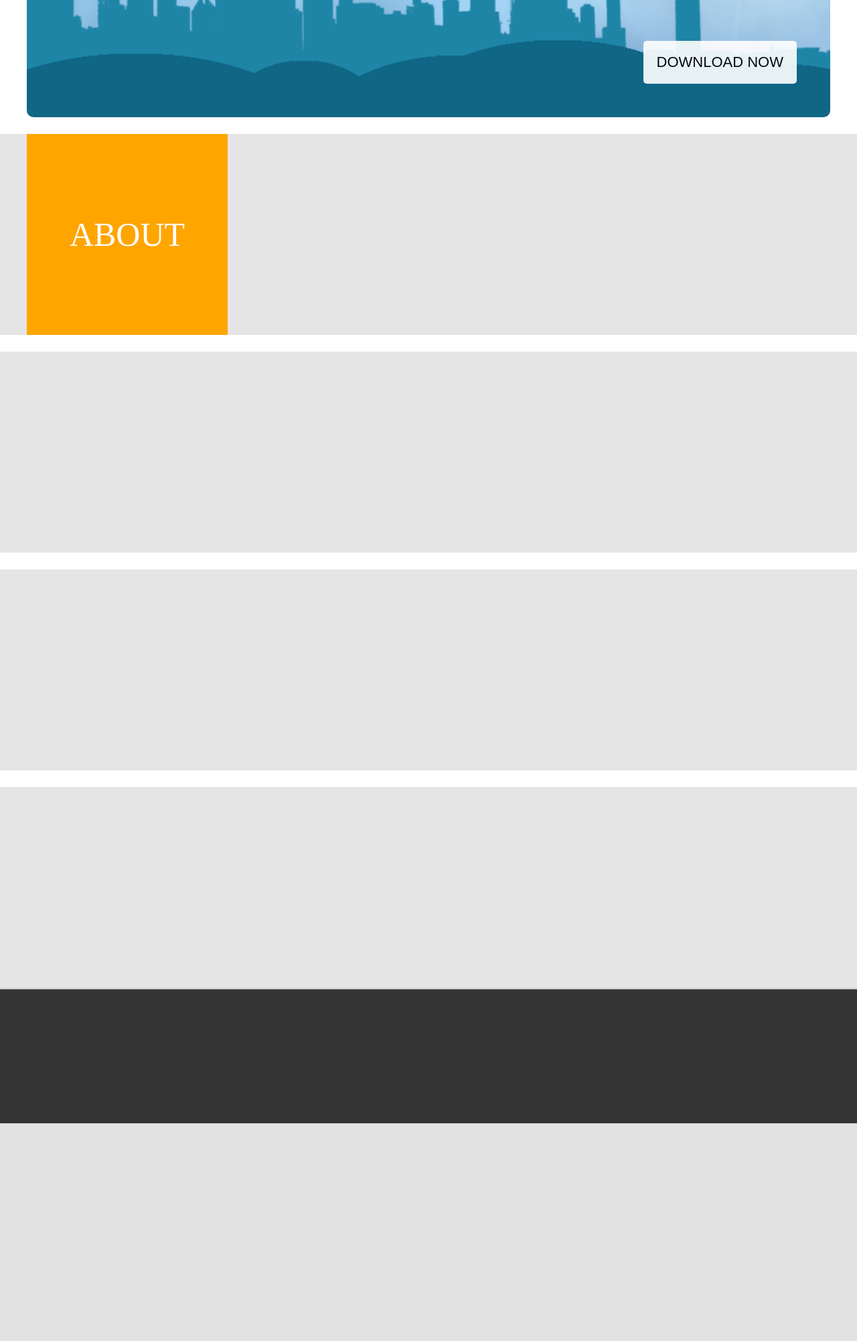
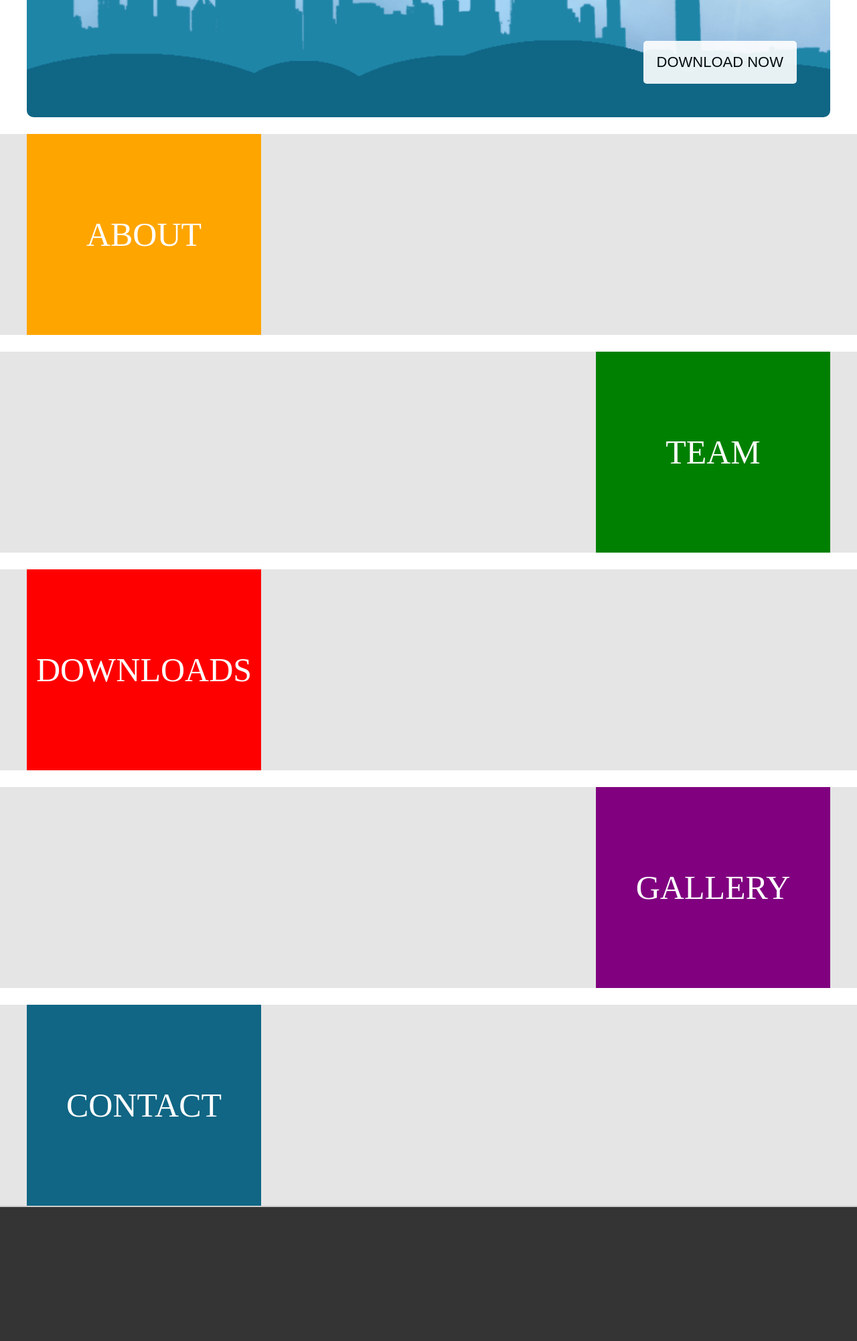
Before and after one commit to brocahontaz/hakksite, a PHP site: page / in a window 1280 px wide. Shown: the part 345-2347 px from the top of the page at 67% size. Before the commit the page ends 2022 px from the top, so only its background shows below. Run offline with PHP 8.4, Linux system fonts and the light colour scheme.

Commit message:
Added more headlines, with links.

```diff
--- a/css/stylesheet.css
+++ b/css/stylesheet.css
@@ -249,7 +249,7 @@ background-color: #e5e5e5;
 .content_header {
 float: left;
 margin: 0;
-width: 300px;
+width: 350px;
 height: 300px;
 background-color: orange;
 text-align: center;
--- a/index.php
+++ b/index.php
@@ -17,10 +17,10 @@
 				</div>
 				<a href="#home" class="menuobject">HOME</a>
 				<a href="#about" class="menuobject">ABOUT</a>
-				<a href="#home" class="menuobject">TEAM</a>
-				<a href="#home" class="menuobject">DOWNLOADS</a>
-				<a href="#home" class="menuobject">GALLERY</a>
-				<a href="#home" class="menuobject">CONTACT</a>
+				<a href="#team" class="menuobject">TEAM</a>
+				<a href="#downloads" class="menuobject">DOWNLOADS</a>
+				<a href="#gallery" class="menuobject">GALLERY</a>
+				<a href="#contact" class="menuobject">CONTACT</a>
 			</div>
 		</div>
 		<a name="home" class="top"></a>
@@ -37,22 +37,53 @@
 						<h2>DOWNLOAD NOW</h2>
 					</div>
 				</div>
+			</div>
 
-			</div>
+			<div class="content_element">
 				<a name="about" class="top"></a>
-				<div class="content_element">
 				<div class="content_container">
 					<div class="content_header">
 						ABOUT
 					</div>
 				</div>
 			</div>
+
 			<div class="content_element">
+				<a name="team" class="top"></a>
+				<div class="content_container">
+					<div class="content_header" style="float:right; background-color: green">
+						TEAM
 					</div>
+				</div>
+			</div>
+
 			<div class="content_element">
+				<a name="downloads" class="top"></a>
+				<div class="content_container">
+					<div class="content_header" style="background-color: red">
+						DOWNLOADS
 					</div>
+				</div>
+			</div>
+
 			<div class="content_element">
+				<a name="gallery" class="top"></a>
+				<div class="content_container">
+					<div class="content_header" style="float: right; background-color: purple">
+						GALLERY
 					</div>
+				</div>
+			</div>
+
+			<div class="content_element">
+				<a name="contact" class="top"></a>
+				<div class="content_container">
+					<div class="content_header" style="background-color: #106684">
+						CONTACT
+					</div>
+				</div>
+			</div>
+
 		</div>
 		<div id="footer_container">
 		</div>
```
Lines whose indentation alone changed are shown as unchanged.
